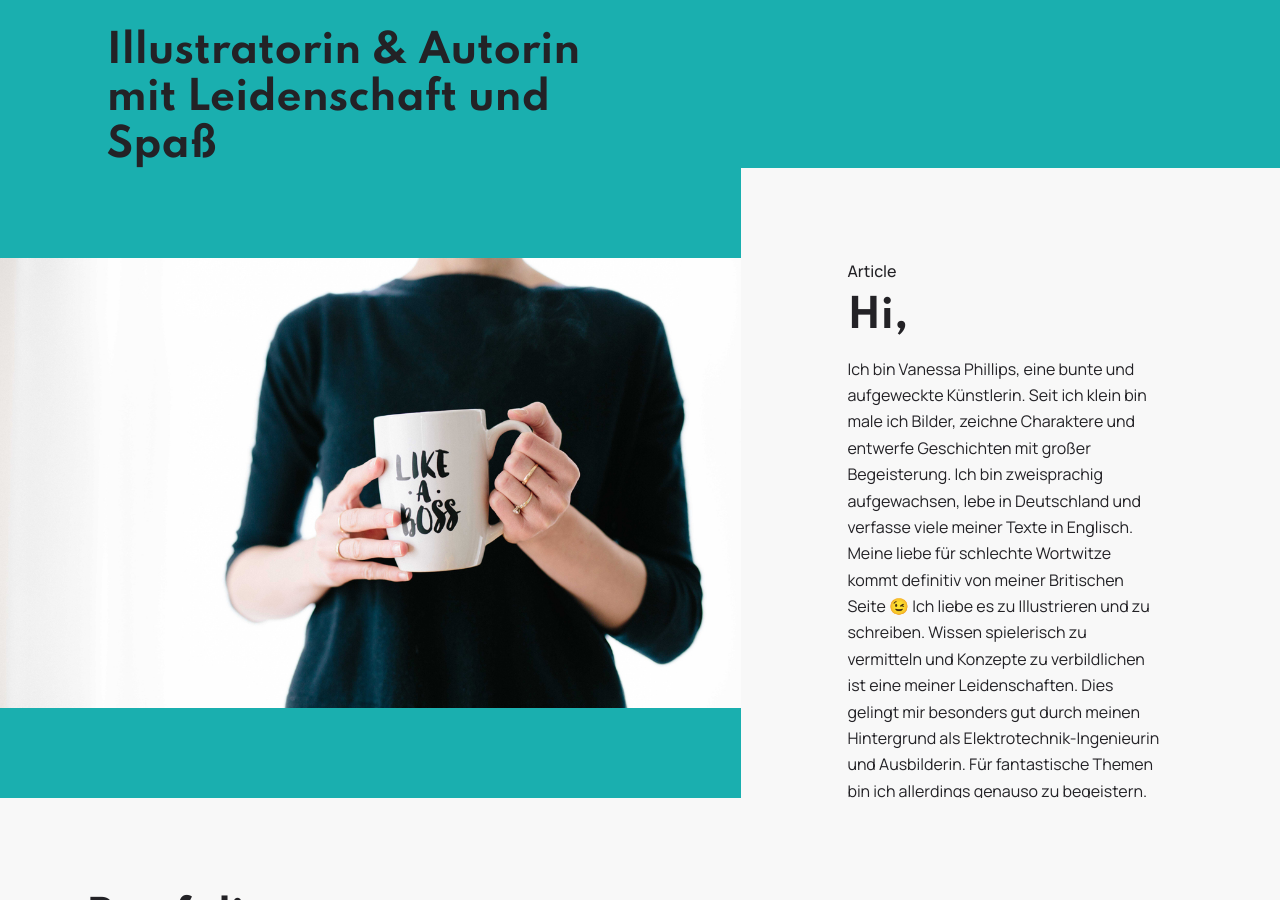
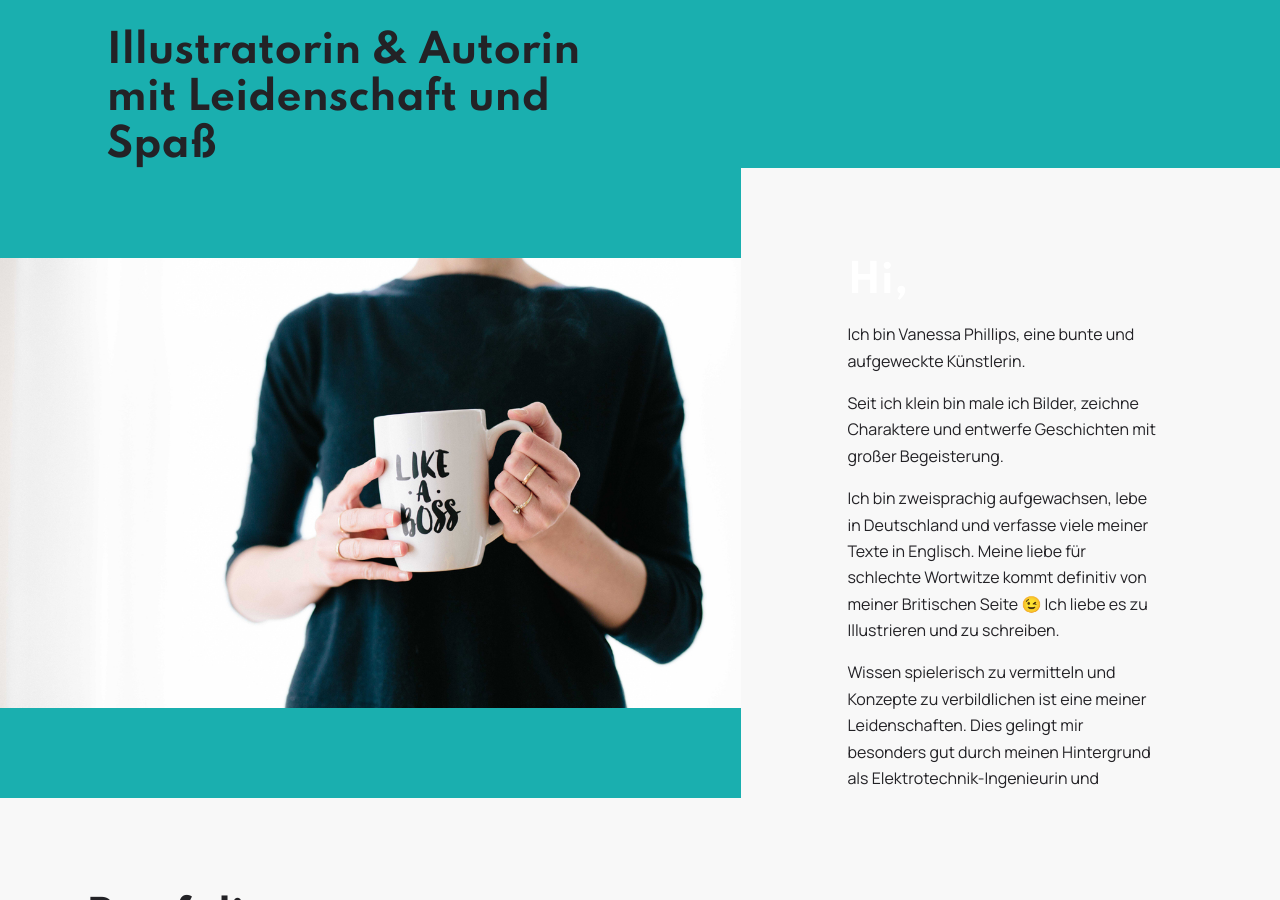
Before and after one commit to Schrank/nessi, a Jekyll site: the page built from index.md, in a window 1280 px wide and 900 px high, scrolled down 190 px. Built offline with Jekyll 4.4.1, drawn with Linux system fonts in a browser that asks for light colours; some web fonts are replaced; comment, search, counter and statistics services are not loaded; some of the changed text lies outside the part shown.

Commit message:
Cleanup HTML and casing

```diff
--- a/_layouts/home.html
+++ b/_layouts/home.html
@@ -8,33 +8,36 @@ bodyClass: "page-home"
         <div class="main_section_title">
             <div class="empty_content"></div>
             <div class="main_title">
-                <h1 class="mbr-section-title mbr-fonts-style mb-0 display-5"><strong> Illustratorin & Autorin
-                    mit
-                    Leidenschaft und Spaß
-
-
-                </strong></h1>
+                <h1 class="mbr-section-title mbr-fonts-style mb-0 display-5">
+                    <strong> Illustratorin &amp; Autorin mit Leidenschaft und Spaß</strong>
+                </h1>
             </div>
         </div>
         <div class="block-content">
             <div class="text-wrapper text-white">
-                <h4 class="card_subtitle mbr-medium mb-2 mbr-fonts-style display-4">Article</h4>
-                <h3 class="card_title mbr-fonts-style mb-3 display-5"><strong><a href="#" class="text-primary">Hi,
-                </a></strong></h3>
-                <p class="mbr-text mbr-fonts-style display-4">Ich bin Vanessa Phillips, eine bunte und aufgeweckte Künstlerin.
-                    Seit ich klein bin male ich Bilder, zeichne Charaktere und entwerfe Geschichten mit großer Begeisterung.
-                    Ich bin zweisprachig aufgewachsen, lebe in Deutschland und verfasse viele meiner Texte in Englisch. Meine liebe für schlechte Wortwitze kommt definitiv von meiner Britischen Seite 😉
-                    Ich liebe es zu Illustrieren und zu schreiben.
-                    Wissen spielerisch zu vermitteln und Konzepte zu verbildlichen ist eine meiner Leidenschaften. Dies gelingt mir besonders gut durch meinen Hintergrund als Elektrotechnik-Ingenieurin und Ausbilderin. Für fantastische Themen bin ich allerdings genauso zu begeistern.
-                    Denn in meiner Freizeit beschäftige ich mich viel mit Rollenspielen im Fantasy bereich (LARP und Pen&Paper).
-
+                <h3 class="card_title mbr-fonts-style mb-3 display-5">
+                    <strong>Hi,</strong>
+                </h3>
+                <p class="mbr-text mbr-fonts-style display-4">Ich bin Vanessa Phillips, eine bunte und aufgeweckte
+                    Künstlerin.</p>
+                <p class="mbr-text mbr-fonts-style display-4">
+                    Seit ich klein bin male ich Bilder, zeichne Charaktere und entwerfe Geschichten mit großer
+                    Begeisterung.</p>
+                <p class="mbr-text mbr-fonts-style display-4">
+                    Ich bin zweisprachig aufgewachsen, lebe in Deutschland und verfasse viele meiner Texte in Englisch.
+                    Meine liebe für schlechte Wortwitze kommt definitiv von meiner Britischen Seite 😉
+                    Ich liebe es zu Illustrieren und zu schreiben.</p>
+                <p class="mbr-text mbr-fonts-style display-4">
+                    Wissen spielerisch zu vermitteln und Konzepte zu verbildlichen ist eine meiner Leidenschaften. Dies
+                    gelingt mir besonders gut durch meinen Hintergrund als Elektrotechnik-Ingenieurin und Ausbilderin.
+                    Für fantastische Themen bin ich allerdings genauso zu begeistern.</p>
+                <p class="mbr-text mbr-fonts-style display-4">
+                    Denn in meiner Freizeit beschäftige ich mich viel mit Rollenspielen im Fantasy bereich (LARP und
+                    Pen&amp;Paper).</p>
+                <p class="mbr-text mbr-fonts-style display-4">
                     Für Aufträge und Anfragen bin ich unter anfrage@phillips-art.de zu erreichen. Schreibt mir gerne 💚
-
-
                 </p>
-                <div class="mbr-section-btn">
-
-                    Read More
+                <div class="mbr-section-btn"> Read More
                     <span class="mobi-mbri mobi-mbri-right mbr-iconfont mbr-iconfont-btn"></span>
                     </a>
                 </div>
@@ -57,7 +60,6 @@ bodyClass: "page-home"
         </div>
         <div class="row">
             {% for image in site.posts %}
-
             <div class="item features-image сol-12 col-lg-6">
                 <div class="item-wrapper">
                     <div class="item-img">
@@ -65,6 +67,7 @@ bodyClass: "page-home"
                             <img src="{{ image.image | relative_url}}" alt="{{ image.alt }}">
                         </a>
                     </div>
+                    {% comment %}
                     <div class="card-content text-white">
                         <div class="post_wrap">
                             <div class="card_post">
@@ -73,9 +76,6 @@ bodyClass: "page-home"
                                 </div>
                                 <div class="author_post">
                                     <a href="{{ image.url }}">
-                                        <p class="author mb-0 mbr-fonts-style display-4">Posted by
-                                            <strong>{{ image.poster.name }}</strong>
-                                        </p>
                                         <p class="date mb-0 mbr-fonts-style display-4">
                                             {{ image.date | date_to_long_string}}
                                         </p>
@@ -83,7 +83,7 @@ bodyClass: "page-home"
                                 </div>
                             </div>
                         </div>
-
+                        {% endcomment %}
                         <div class="item-content">
                             <div>
                                 <h5 class="item-title mbr-fonts-style display-7">
@@ -92,22 +92,11 @@ bodyClass: "page-home"
                                 <a href="{{ image.url }}">
                                     {{ image.excerpt }}
                                 </a>
-                                <!--                                <p class="mbr-text mbr-fonts-style display-4">Lorem ipsum dolor sit amet,-->
-                                <!--                                    consectetur-->
-                                <!--                                    adipisicing elit. Eum sint enim modi voluptatum possimus tenetur ipsam nam.</p>-->
                             </div>
-                            <!--                            <div class="mbr-section-btn">-->
-                            <!--                                <a class="btn btn-white-outline display-4" href="#">-->
-                            <!--                                Read More-->
-                            <!--                                    <span class="mobi-mbri mobi-mbri-right mbr-iconfont mbr-iconfont-btn"></span>-->
-                            <!--                                </a>-->
-                            <!--                            </div>-->
                         </div>
                     </div>
-
                 </div>
             </div>
-            </a>
             {% endfor %}
         </div>
     </div>
--- a/index.md
+++ b/index.md
@@ -1,5 +1,5 @@
 ---
-title:  V.Phillips.art
+title:  v.phillips.art
 layout: home
 description: Das eCommerce Sorgenetelefon ist die Anlaufstelle, bei allen Fragen und Nöten rund um den Onlineshop
 intro_image: "images/illustrations/pointing.svg"
```
